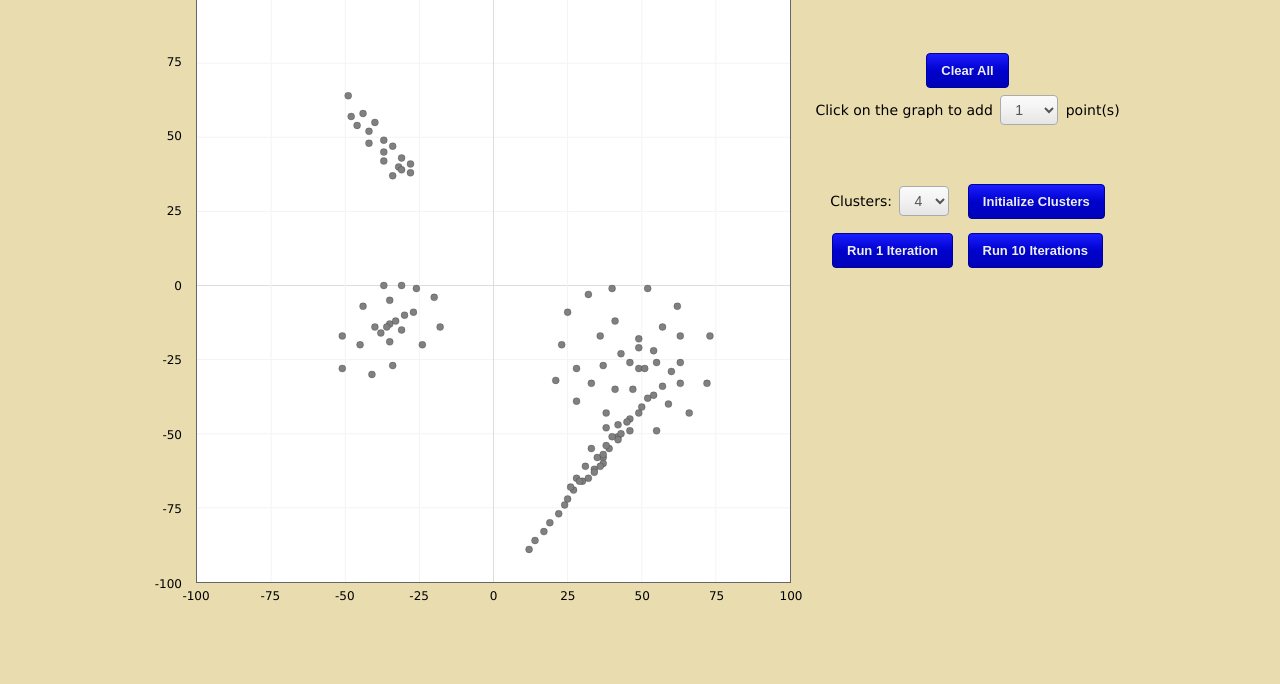
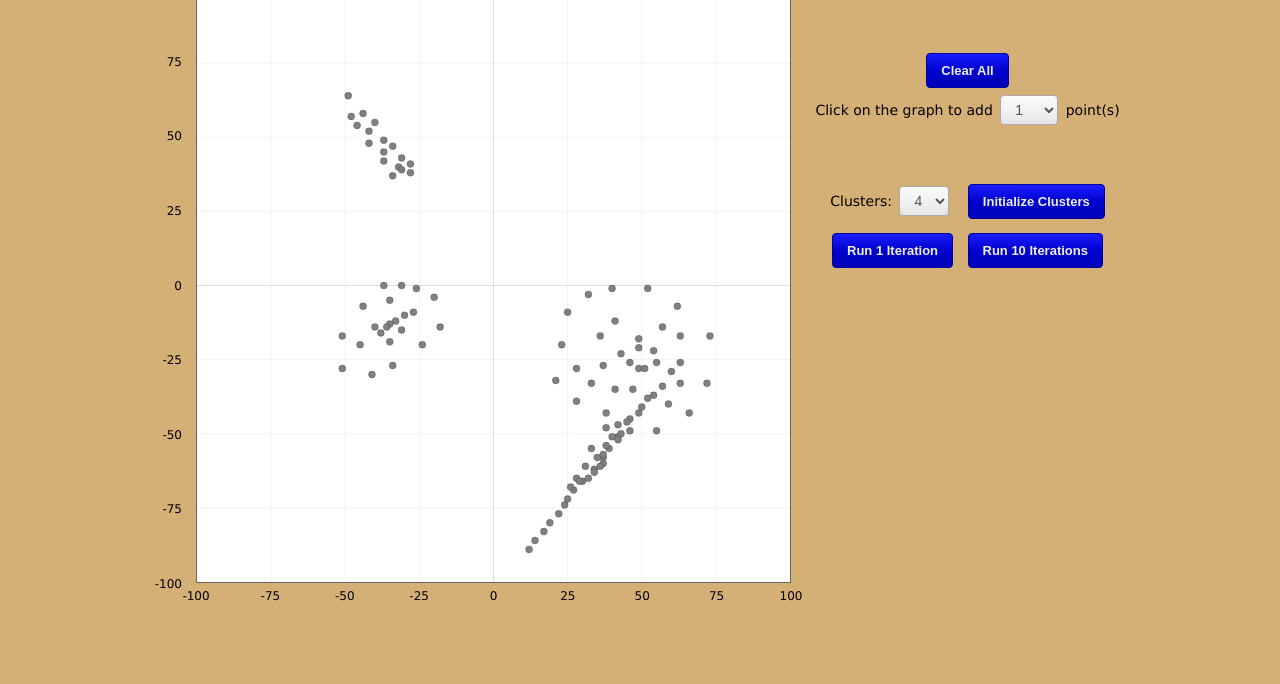
Before and after one commit to lukapopijac/gaussian-mixture-model, a website: page example/index.html in a window 1280 px wide. Shown: the part 116-800 px from the top of the page. Drawn offline with Linux system fonts and the light colour scheme.

Commit message:
change background color in example, issue#10

```diff
--- a/example/style.css
+++ b/example/style.css
@@ -6,7 +6,7 @@ html {
 }
 body {
 	margin: 0;
-	background-color: #e9ddaf;
+	background-color: #d4af76;
 	margin: 0 auto;
 	font: 13px Verdana, Geneva, sans-serif;
 	max-width: 980px;
```
